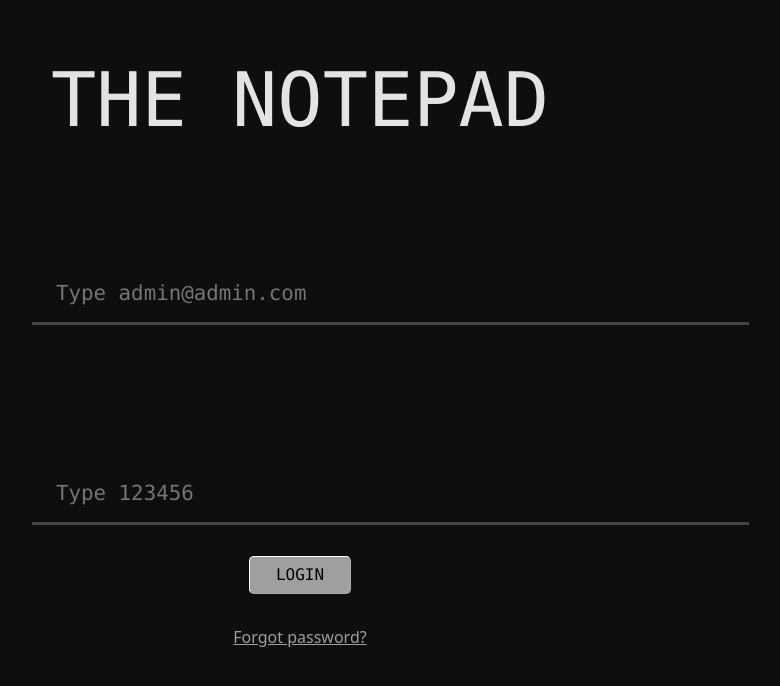
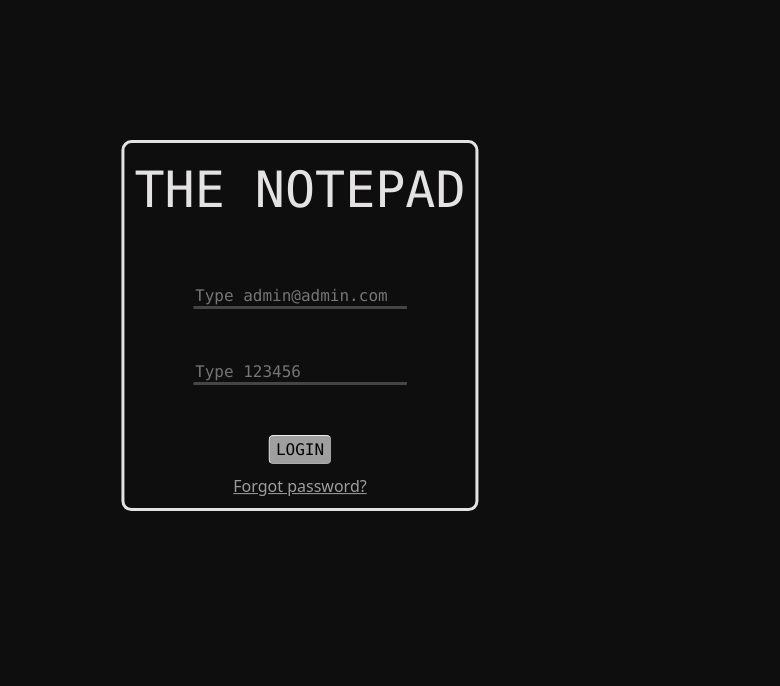
Before and after one commit to FrankBatista1/TheNotepad-client-project, a React (Create React App) app: page /login in a window 1280 px wide. Shown: the top 686 px of the page, without its empty margins (340-1120 px from the left). Built offline with nearby package versions, Linux system fonts and the light colour scheme; no server answers.

Commit message:
Changed loginpage design

```diff
--- a/src/stylesheets/Form.css
+++ /dev/null
@@ -1,33 +0,0 @@
-.row{
-  width: 100%;
-  padding-left: 30%;
-}
-
-.row input{
-  background-color: rgb(14, 14, 14);
-  width: 80%;
-  color:white;
-  font-family: Consolas,monaco,monospace;
-  box-sizing: border-box;
-	border: none;
-  font-size: 1.3rem;
-  padding-left: 1.5rem;
-  padding-bottom: 1rem;
-  box-shadow: inset 0px -3px 0px 0px rgba(117, 117, 117, 0.541);
-  transition: box-shadow 0.2s ease-in;
-}
-
-.row input:focus{
-   box-shadow: inset 0px -3px 0px 0px rgba(255, 255, 255, 0.7);
-   outline: none;
-}
-
-.row input::-webkit-input-placeholder{
-  opacity: 1;
-  transition: opacity 0.25s ease-out;
-}
-
-.row input:hover::-webkit-input-placeholder,
-.row input:focus::-webkit-input-placeholder{
-  opacity: 0;
-}
--- a/src/stylesheets/FormPage.css
+++ b/src/stylesheets/FormPage.css
@@ -1,36 +1,57 @@
-.thenotepadlanding {
-  font-size: 470%;
+.theNotepadHeader {
+  font-size: 50px;
   color: rgb(228, 226, 226);
   font-family: Consolas, monaco, monospace;
+  text-decoration: none;
+  margin-bottom: 30px;
 
-  text-decoration: none;
 }
 
-.parent {
-  height: 200px;
+.formContainer {
+  position: absolute;
+  padding: 10px;
+  top: 50%;
+  left: 50%;
+  transform: translate(-50%,-70%);
   display: flex;
+  flex-direction: column;
   align-items: center;
-  justify-content: center;
-}
-.parent2{
-  height: 100px;
-  display: flex;
-  align-items: center;
-  justify-content: center;
-}
-.loginform{
-  margin-top: 3%;
-}
-.passwordform{
-  height: 80px;
-  padding-bottom: 3%;
-  display: flex;
-  align-items: center;
-  justify-content: center;
+  border: 3px solid rgb(228, 226, 226);
+  border-radius: 10px;
+
 }
 
+.formInput {
+
+  margin: 25px;
+  background-color: rgb(14, 14, 14);
+  color: white;
+  font-family: Consolas, monaco, monospace;
+  box-sizing: border-box;
+  border: none;
+  font-size: 1rem;
+  box-shadow: inset 0px -3px 0px 0px rgba(117, 117, 117, 0.541);
+  transition: box-shadow 0.2s ease-in;
+}
+
+.formInput:focus {
+  box-shadow: inset 0px -3px 0px 0px rgba(255, 255, 255, 0.7);
+  outline: none;
+}
+
+.formInput::-webkit-input-placeholder {
+  opacity: 1;
+  transition: opacity 0.25s ease-out;
+}
+
+.formInput:hover::-webkit-input-placeholder,
+.formInput:focus::-webkit-input-placeholder {
+  opacity: 0;
+}
 
 .start {
+  margin-top: 25px;
+  margin-bottom: 10px;
   padding-left: 2%;
   padding-right: 2%;
   padding-top: 0.5%;
@@ -39,32 +60,22 @@
   color: black;
   text-decoration: none;
   border-radius: 5px;
-  margin-bottom: -20%;
-  margin-top: -20%;
   font-family: Consolas, monaco, monospace;
-  border: 0.1rem outset white
+  border: 0.1rem outset white;
 }
 .start:hover {
   background-color: rgba(14, 14, 14);
-  color: rgb(228, 226, 226)
+  color: rgb(228, 226, 226);
 }
-
-.forgotpass{
-  display: flex;
-  align-items: center;
-  justify-content: center;
-
-}
-.forgotpass_btn{
+.forgotpass_btn {
   padding-bottom: 5%;
   color: rgba(236, 234, 234, 0.658);
 }
 
-.forgotpass_btn:hover{
+.forgotpass_btn:hover {
   padding-bottom: 5%;
   color: rgb(228, 226, 226);
-
 }
-.thenotepadlanding:hover{
-  color: rgb(228, 226, 226)
+.theNotepadHeader:hover {
+  color: rgb(228, 226, 226);
 }
--- a/src/views/LoginPage.js
+++ b/src/views/LoginPage.js
@@ -1,18 +1,15 @@
-
-import "../stylesheets/FormPage.css";
 import React from "react";
 import { Link } from "react-router-dom";
-import '../stylesheets/Form.css'
-import { useState, useEffect} from "react";
+import { useState, useEffect } from "react";
 import axios from "axios";
+import "../stylesheets/FormPage.css";
 
+const apiUrl = process.env.REACT_APP_API_URL;
 
-const apiUrl = process.env.REACT_APP_API_URL
-
-const LoginPage = ({history}) => {
+const LoginPage = ({ history }) => {
   const [email, setEmail] = useState("");
   const [password, setPassword] = useState("");
-  const [error, setError] = useState("")
+  const [error, setError] = useState("");
 
   useEffect(() => {
     if (localStorage.getItem("authToken")) {
@@ -40,23 +37,19 @@ const LoginPage = ({history}) => {
 
       history.push("/fields");
     } catch (error) {
-      console.log(error)
+      console.log(error);
     }
   };
 
   return (
     <>
-      <div className="parent">
-        <Link to="/" className="thenotepadlanding">
+      <form className="formContainer" onSubmit={loginHandler}>
+        <Link to="/" className="theNotepadHeader">
           THE NOTEPAD
         </Link>
-      </div>
-
-      <form onSubmit={loginHandler} style={{paddingTop: '3%'}}className="loginform">
         {error && <span className="errormsg">{error}</span>}
-        <div style={{height: '200px'}}>
-        <div className="row">
         <input
+          className="formInput"
           required
           id="email"
           placeholder="Type admin@admin.com"
@@ -64,11 +57,9 @@ const LoginPage = ({history}) => {
           value={email}
           onChange={(e) => setEmail(e.target.value)}
         />
-          </div>
-        </div>
 
-        <div className="row">
         <input
+          className="formInput"
           required
           id="password"
           placeholder="Type 123456"
@@ -76,19 +67,16 @@ const LoginPage = ({history}) => {
           value={password}
           onChange={(e) => setPassword(e.target.value)}
         />
-          </div>
-          <div className="parent2">
-            <button type="submit" className="start" >
+
+        <button type="submit" className="start">
           LOGIN
         </button>
+        <div className="forgotpass">
+          <Link to="/" className="forgotpass_btn">
+            Forgot password?
+          </Link>
         </div>
-
       </form>
-      <div>
-        <div className="forgotpass">
-          <Link to="/" className="forgotpass_btn">Forgot password?</Link>
-        </div>
-      </div>
     </>
   );
 };
```
Lines whose indentation alone changed are shown as unchanged.
